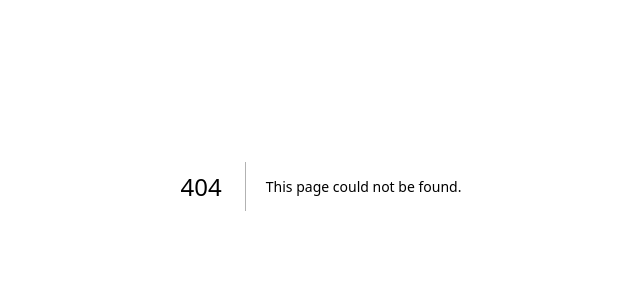
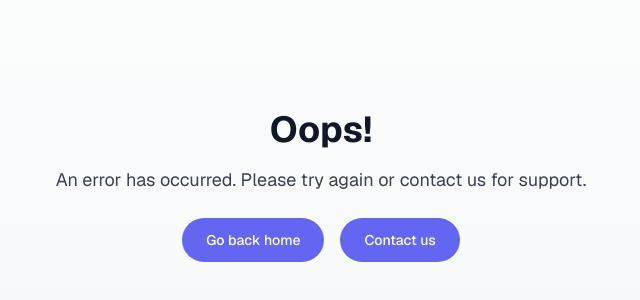
Before and after one commit to corbinlazarone/Todue, a Next.js app: page /error in a window 1280 px wide. Before the commit this address had no page. Shown: the part 214-514 px from the top of the page, without its empty margins (319-959 px from the left). Built offline with nearby package versions, Linux system fonts and the light colour scheme.

Commit message:
extraction and calendar endpoints architecture and error page

```diff
--- /dev/null
+++ b/app/(pages)/error/page.tsx
@@ -0,0 +1,24 @@
+import Link from "next/link";
+
+export default function ErrorPage() {
+  return (
+    <div className="flex flex-col items-center justify-center h-screen bg-gradient-to-b from-white via-gray-50 to-gray-100 text-center px-6">
+      <h1 className="text-4xl font-bold text-gray-900 mb-4">Oops!</h1>
+      <p className="text-lg text-gray-700 mb-6">
+        An error has occurred. Please try again or contact us for support.
+      </p>
+      <div className="flex space-x-4">
+        <Link href="/">
+          <button    className="bg-[#6366F1] text-white px-6 py-3 rounded-full text-sm font-medium hover:bg-[#4F46E5] transition-all duration-300 hover:shadow-lg">
+            Go back home
+          </button>
+        </Link>
+        <Link href="?section=contact">
+          <button    className="bg-[#6366F1] text-white px-6 py-3 rounded-full text-sm font-medium hover:bg-[#4F46E5] transition-all duration-300 hover:shadow-lg">
+            Contact us
+          </button>
+        </Link>
+      </div>
+    </div>
+  );
+}
--- /dev/null
+++ b/app/(routes)/add-to-calendar/route.ts
@@ -0,0 +1,17 @@
+import { createClient } from "@/utils/supabase/server";
+import { NextResponse } from "next/server";
+
+
+export async function POST() {
+    const supabase = await createClient();
+
+    const { data: { user }} = await supabase.auth.getUser();
+
+    if (!user) {
+        return NextResponse.json({ error: "Unauthorized" }, { status: 401 });
+    }
+
+    /**
+     * Google Calendar Upload Event Proccess here
+     */
+}
--- /dev/null
+++ b/app/(routes)/extraction/extract-syllabus/route.ts
@@ -0,0 +1,22 @@
+
+
+/**
+ * POST -- will require a file in the body
+ */
+
+import { createClient } from "@/utils/supabase/server";
+import { NextResponse } from "next/server";
+
+export async function POST() {
+    const supabase = await createClient();
+
+    const { data: { user }} = await supabase.auth.getUser();
+
+    if (!user) {
+        return NextResponse.json({ error: "Unauthorized" }, { status: 401 });
+    }
+
+    /**
+     * Extraction Code Logic Here
+     */
+}
--- /dev/null
+++ b/app/(routes)/extraction/user-extraction-history/route.ts
@@ -0,0 +1,16 @@
+import { createClient } from "@/utils/supabase/server";
+import { NextResponse } from "next/server";
+
+export async function GET() {
+    const supabase = await createClient();
+
+    const { data: { user }} = await supabase.auth.getUser();
+
+    if (!user) {
+        return NextResponse.json({ error: "Unauthorized" }, { status: 401 });
+    }
+
+    /**
+     * Fetching User Extraction History Logic Here
+     */
+}
--- /dev/null
+++ b/app/(routes)/update-assignment/route.ts
@@ -0,0 +1,21 @@
+
+/**
+ * POST --- will require an assignment object in the body
+ */
+
+import { createClient } from "@/utils/supabase/server";
+import { NextResponse } from "next/server";
+
+export async function POST() {
+    const supabase = await createClient();
+
+    const { data: { user }} = await supabase.auth.getUser();
+
+    if (!user) {
+        return NextResponse.json({ error: "Unauthorized" }, { status: 401 });
+    }
+
+    /**
+     * Update Assignment Logic Here
+     */
+}
```
